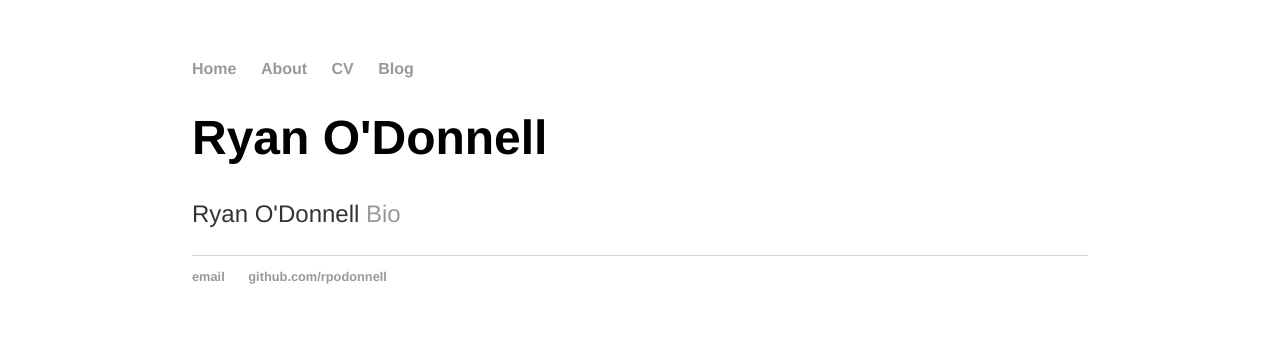
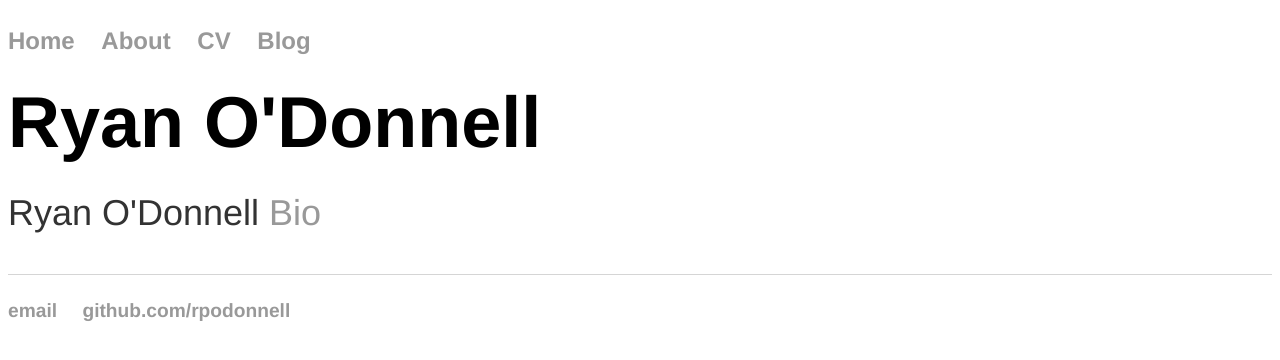
Before and after one commit to rpodonnell/rpodonnell.github.io, a Jekyll site: the page built from index.html, in a window 1280 px wide. Shown: the top 360 px of the page. Built offline with Jekyll 4.4.1, drawn with Linux system fonts in a browser that asks for light colours.

Commit message:
Update main.css

```diff
--- a/css/main.css
+++ b/css/main.css
@@ -1,7 +1,7 @@
 body {
     font-family:'Helvetica', 'Arial', 'Sans-Serif';
-    margin: 60px auto;
-    width: 70%;
+   font-size: 1.5em;
+    line-height: 1.4em;
 }
 nav ul, footer ul {
     font-family:'Helvetica', 'Arial', 'Sans-Serif';
```
